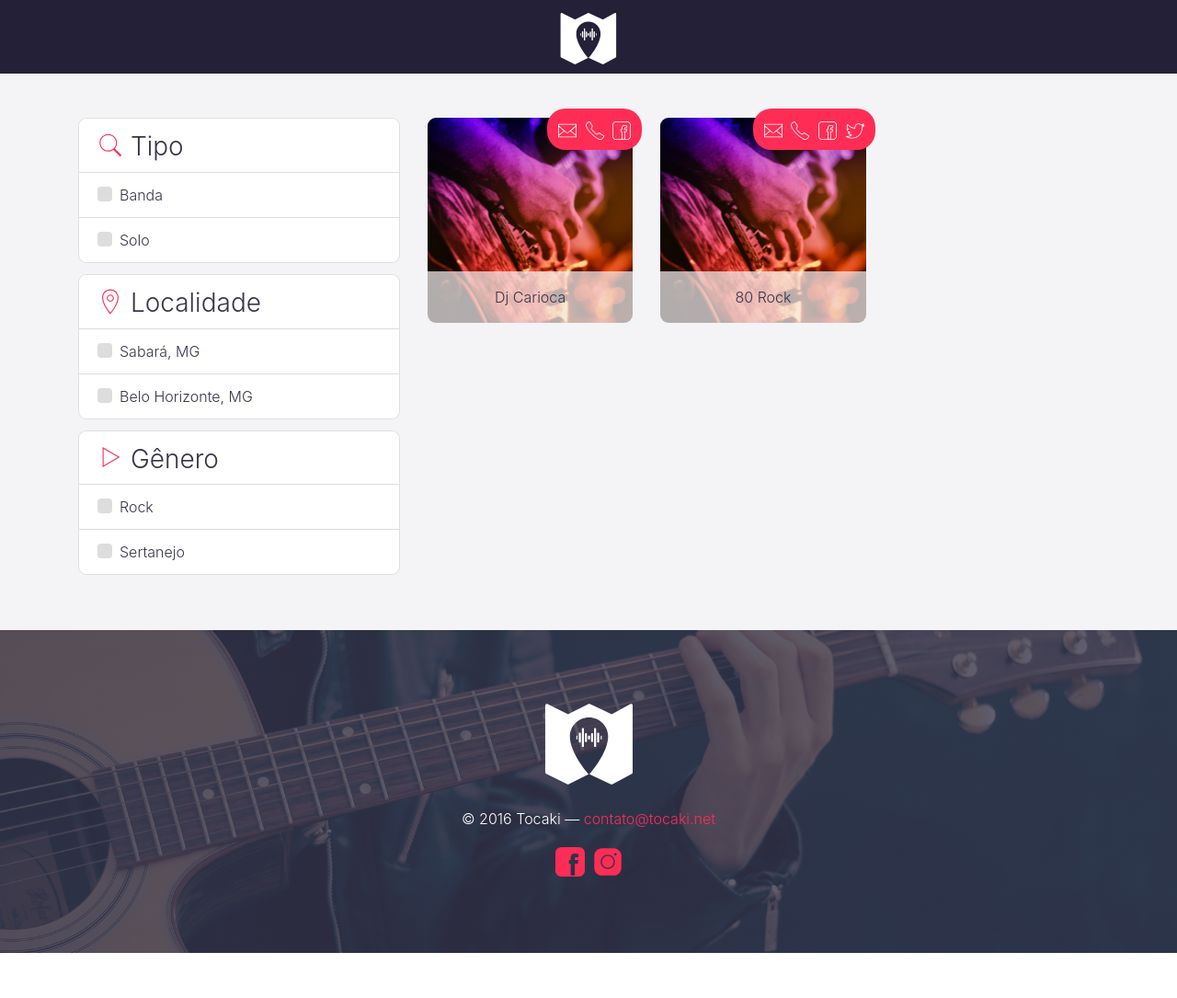
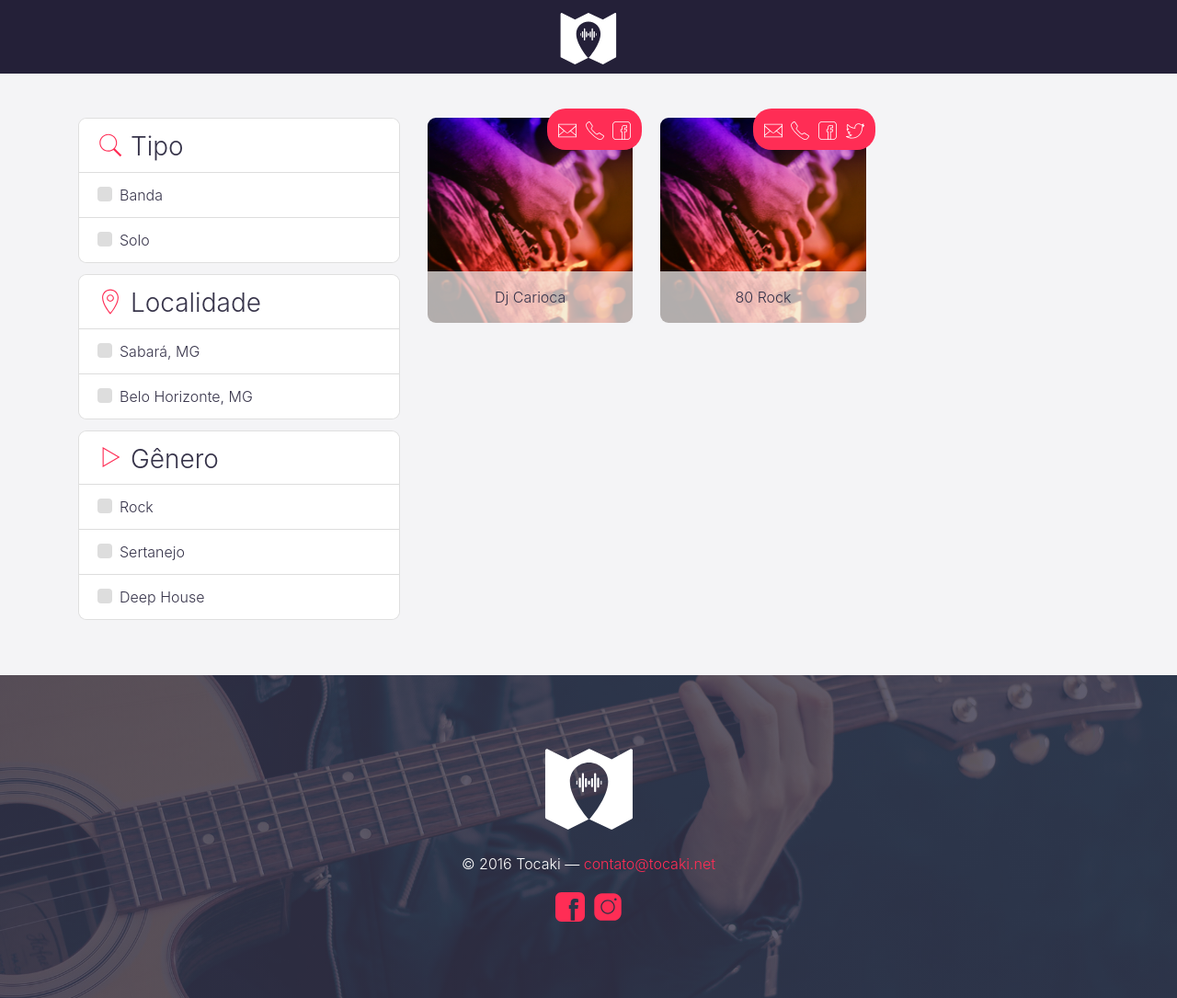
Before and after one commit to tocaki/tocaki.github.io, a Jekyll site: the page built from artistas.html, in a window 1280 px wide. Shown: the whole page at 92% size. Built offline with Jekyll 4.4.1, drawn with Linux system fonts in a browser that asks for light colours; before the commit the page ends 1036 px from its top, so only the background shows below that.

Commit message:
Updated genres.yml

```diff
--- a/_data/genres.yml
+++ b/_data/genres.yml
@@ -1,2 +1,3 @@
 - Rock
 - Sertanejo
+- Deep House
```
